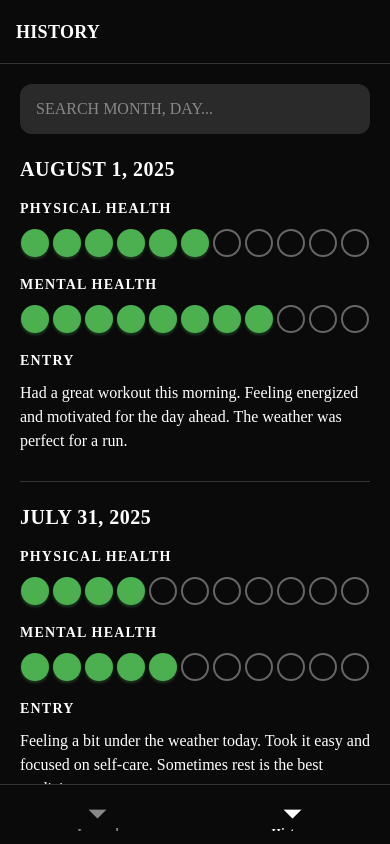
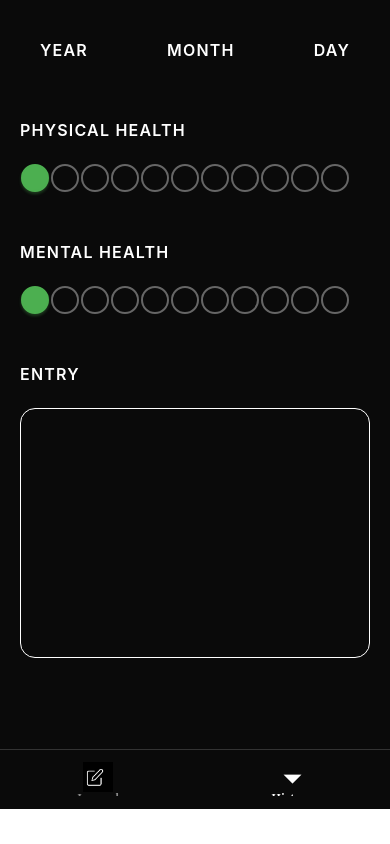
Before and after one commit to lerning000/chronoshealthjournalapp, a React Native app: screen /History in a window 390 px wide. Built offline with nearby package versions, Linux system fonts and the light colour scheme.

Commit message:
Fixing problemos

```diff
--- a/App.tsx
+++ b/App.tsx
@@ -8,9 +8,11 @@
 import React from 'react';
 import { NavigationContainer } from '@react-navigation/native';
 import { createBottomTabNavigator } from '@react-navigation/bottom-tabs';
-import { StatusBar } from 'react-native';
+import { StatusBar, Image } from 'react-native';
 import JournalScreen from './JournalScreen';
 import PastEntriesScreen from './PastEntriesScreen';
+
+const journalIcon = require('./assets/icons/journal_icon.png');
 
 const Tab = createBottomTabNavigator();
 
@@ -21,6 +23,7 @@ function App() {
       <NavigationContainer>
         <Tab.Navigator
           screenOptions={{
+            headerShown: false,
             tabBarStyle: {
               backgroundColor: '#0A0A0A',
               borderTopColor: '#333333',
@@ -28,6 +31,7 @@ function App() {
               height: 60,
               paddingBottom: 8,
               paddingTop: 8,
+              bottom: 35,
             },
             tabBarActiveTintColor: '#FFFFFF',
             tabBarInactiveTintColor: '#888888',
@@ -58,6 +62,13 @@ function App() {
             options={{
               title: 'Journal',
               headerTitle: 'JOURNAL',
+              tabBarShowLabel: false,
+              tabBarIcon: ({ focused }) => (
+                <Image
+                  source={journalIcon}
+                  style={{ width: 30, height: 30 }}
+                />
+              ),
             }}
           />
           <Tab.Screen
--- a/JournalScreen.tsx
+++ b/JournalScreen.tsx
@@ -123,10 +123,11 @@ const styles = StyleSheet.create({
     backgroundColor: 'transparent',
     color: '#FFFFFF',
     fontSize: 16,
-    minHeight: 120,
+    height: 250,
     fontFamily: 'Alegreya-Regular',
     width: '100%',
     lineHeight: 24,
+    borderRadius: 15,
   },
 });
 
--- a/PastEntriesScreen.tsx
+++ b/PastEntriesScreen.tsx
@@ -1,6 +1,6 @@
 /**
  * Past Entries Screen
- * Displays past journal entries with search functionality
+ * Displays a single selected journal entry with date selection
  *
  * @format
  */
@@ -10,79 +10,50 @@ import {
   SafeAreaView,
   View,
   Text,
-  TextInput,
-  ScrollView,
   StyleSheet,
 } from 'react-native';
 import RatingSelector from './RatingSelector';
 
 function PastEntriesScreen() {
-  const [searchQuery, setSearchQuery] = useState('');
+  const [selectedEntry] = useState(null);
 
-  // Placeholder data for example entries
-  const exampleEntries = [
-    {
-      id: 1,
-      date: 'AUGUST 1, 2025',
-      physicalHealth: 5,
-      mentalHealth: 7,
-      entry: 'Had a great workout this morning. Feeling energized and motivated for the day ahead. The weather was perfect for a run.',
-    },
-    {
-      id: 2,
-      date: 'JULY 31, 2025',
-      physicalHealth: 3,
-      mentalHealth: 4,
-      entry: 'Feeling a bit under the weather today. Took it easy and focused on self-care. Sometimes rest is the best medicine.',
-    },
-  ];
+  return (
+    <SafeAreaView style={styles.container}>
+      <View style={styles.content}>
+        {/* Date Selectors */}
+        <View style={styles.dateSelectors}>
+          <Text style={styles.dateLabel}>YEAR</Text>
+          <Text style={styles.dateLabel}>MONTH</Text>
+          <Text style={styles.dateLabel}>DAY</Text>
+        </View>
 
-  const renderEntry = (entry: any) => (
-    <View key={entry.id} style={styles.entryContainer}>
-      <Text style={styles.dateText}>{entry.date}</Text>
-
-      <View style={styles.ratingSection}>
-        <Text style={styles.sectionLabel}>PHYSICAL HEALTH</Text>
+        {/* Main Content Area */}
+        <View style={styles.mainContent}>
+          <View style={styles.section}>
+            <Text style={styles.label}>PHYSICAL HEALTH</Text>
             <RatingSelector
-          rating={entry.physicalHealth}
+              rating={selectedEntry ? selectedEntry.physical : 0}
               onRatingChange={() => {}} // Read-only for past entries
             />
           </View>
 
-      <View style={styles.ratingSection}>
-        <Text style={styles.sectionLabel}>MENTAL HEALTH</Text>
+          <View style={styles.section}>
+            <Text style={styles.label}>MENTAL HEALTH</Text>
             <RatingSelector
-          rating={entry.mentalHealth}
+              rating={selectedEntry ? selectedEntry.mental : 0}
               onRatingChange={() => {}} // Read-only for past entries
             />
           </View>
 
-      <View style={styles.entrySection}>
-        <Text style={styles.sectionLabel}>ENTRY</Text>
-        <Text style={styles.entryText}>{entry.entry}</Text>
+          <View style={styles.section}>
+            <Text style={styles.label}>ENTRY</Text>
+            <View style={styles.entryTextBox}>
+              <Text style={styles.entryText}>
+                {selectedEntry ? selectedEntry.text : ''}
+              </Text>
             </View>
-
-      <View style={styles.separator} />
           </View>
-  );
-
-  return (
-    <SafeAreaView style={styles.container}>
-      <View style={styles.content}>
-        <TextInput
-          style={styles.searchBar}
-          value={searchQuery}
-          onChangeText={setSearchQuery}
-          placeholder="SEARCH MONTH, DAY..."
-          placeholderTextColor="#888888"
-        />
-
-        <ScrollView
-          style={styles.scrollView}
-          showsVerticalScrollIndicator={false}
-        >
-          {exampleEntries.map(renderEntry)}
-        </ScrollView>
+        </View>
       </View>
     </SafeAreaView>
   );
@@ -96,55 +67,47 @@ const styles = StyleSheet.create({
   content: {
     flex: 1,
     paddingHorizontal: 20,
-    paddingTop: 20,
+    paddingTop: 40,
   },
-  searchBar: {
-    backgroundColor: '#2A2A2A',
+  dateSelectors: {
+    flexDirection: 'row',
+    justifyContent: 'space-between',
+    marginBottom: 60,
+    paddingHorizontal: 20,
+  },
+  dateLabel: {
     color: '#FFFFFF',
-    borderRadius: 12,
-    padding: 16,
     fontSize: 16,
-    marginBottom: 24,
-    fontFamily: 'Alegreya-Regular',
+    fontWeight: '600',
+    letterSpacing: 1.2,
   },
-  scrollView: {
+  mainContent: {
     flex: 1,
   },
-  entryContainer: {
+  section: {
+    marginBottom: 50,
+    alignItems: 'flex-start',
+  },
+  label: {
+    color: '#FFFFFF',
+    fontSize: 16,
+    fontWeight: '600',
     marginBottom: 24,
+    letterSpacing: 1.2,
+    textAlign: 'left',
   },
-  dateText: {
-    color: '#FFFFFF',
-    fontSize: 20,
-    fontWeight: '700',
-    marginBottom: 20,
-    letterSpacing: 0.5,
-    fontFamily: 'Alegreya-Regular',
-  },
-  ratingSection: {
-    marginBottom: 20,
-  },
-  sectionLabel: {
-    color: '#FFFFFF',
-    fontSize: 14,
-    fontWeight: '600',
-    marginBottom: 12,
-    letterSpacing: 1.2,
-    fontFamily: 'Alegreya-Regular',
-  },
-  entrySection: {
-    marginBottom: 20,
+  entryTextBox: {
+    borderWidth: 1,
+    borderColor: 'white',
+    borderRadius: 15,
+    height: 250,
+    padding: 10,
+    width: '100%',
   },
   entryText: {
     color: '#FFFFFF',
     fontSize: 16,
     lineHeight: 24,
-    fontFamily: 'Alegreya-Regular',
-  },
-  separator: {
-    height: 1,
-    backgroundColor: '#333333',
-    marginTop: 8,
   },
 });
 
```
Also changed, not shown: 2 other files (tests, documents, lock files or other folders). Lines whose indentation alone changed are shown as unchanged.
